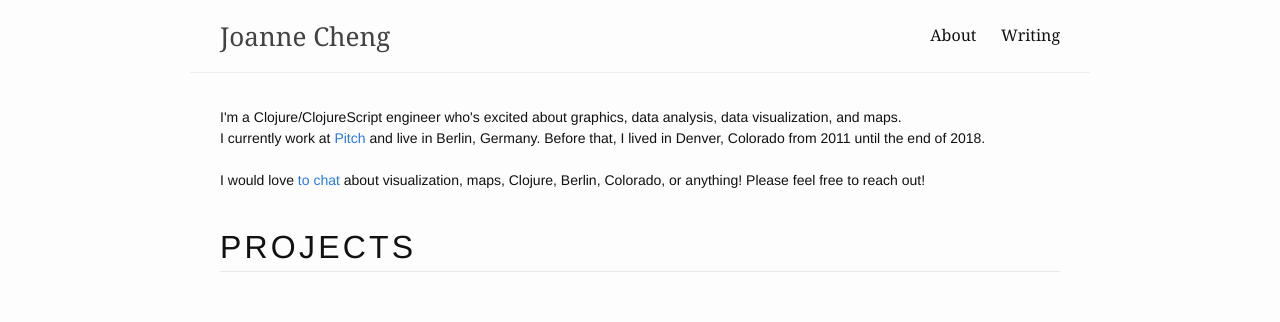
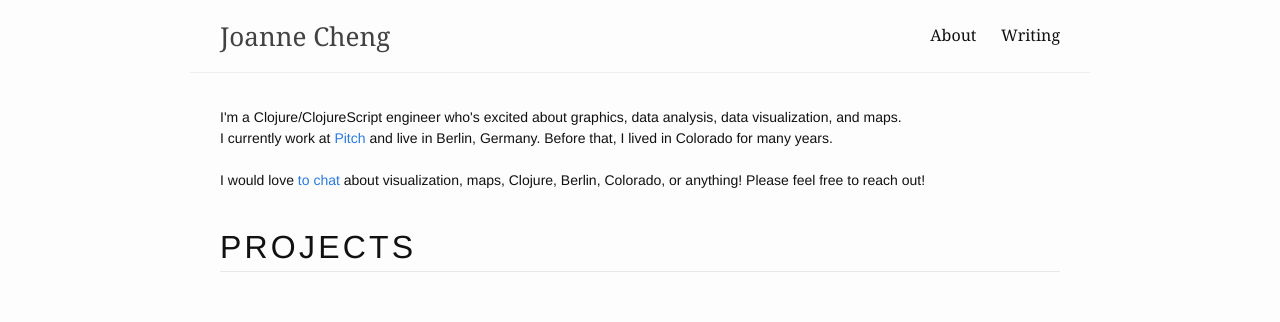
Before and after one commit to joannecheng/joannecheng.github.io, a Jekyll site: the page built from index.html, in a window 1280 px wide. Shown: the top 322 px of the page. Built offline with Jekyll 4.4.1, drawn with Linux system fonts in a browser that asks for light colours; nearby versions of some CDN libraries; library files that are not in the unit come from our copies.

Commit message:
fix some text and links

```diff
--- a/index.html
+++ b/index.html
@@ -12,8 +12,7 @@
     <br />
     I currently work at
     <a href="https://pitch.io">Pitch</a>
-    and live in Berlin, Germany. Before that,
-    I lived in Denver, Colorado from 2011 until the end of 2018.
+    and live in Berlin, Germany. Before that, I lived in Colorado for many years.
 
     <br />
     <br />
@@ -32,7 +31,7 @@
   <div class="flex flex-wrap items-start justify-between">
     <div class="w5 mt3">
       <div class="">
-        <a href="/projects/explorer.html">
+	<a href="/visualization/qgis/denver/2018/10/30/every-building-in-denver.html">
           <div class="ttu tracked">Buildings in Denver</div>
         </a>
 
```
